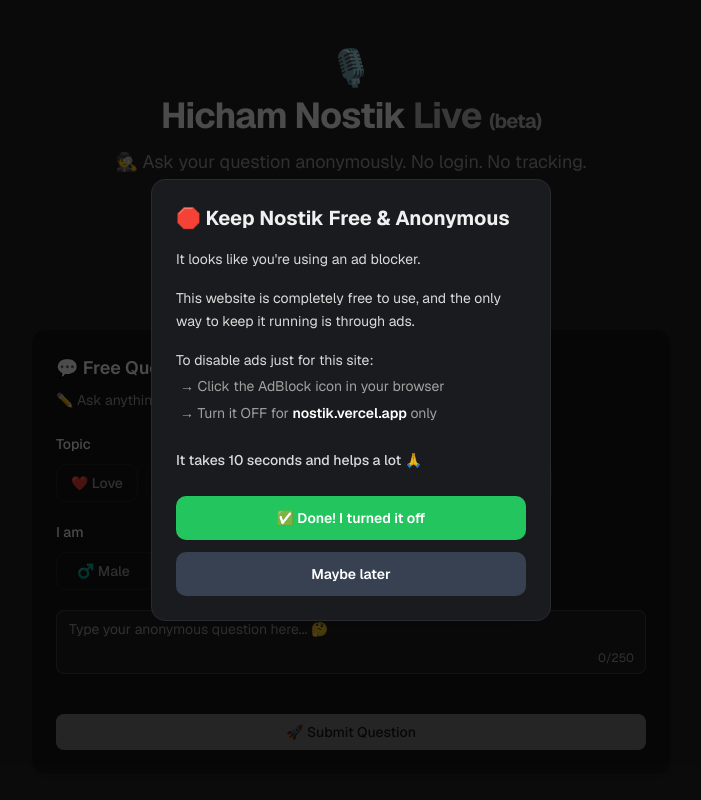
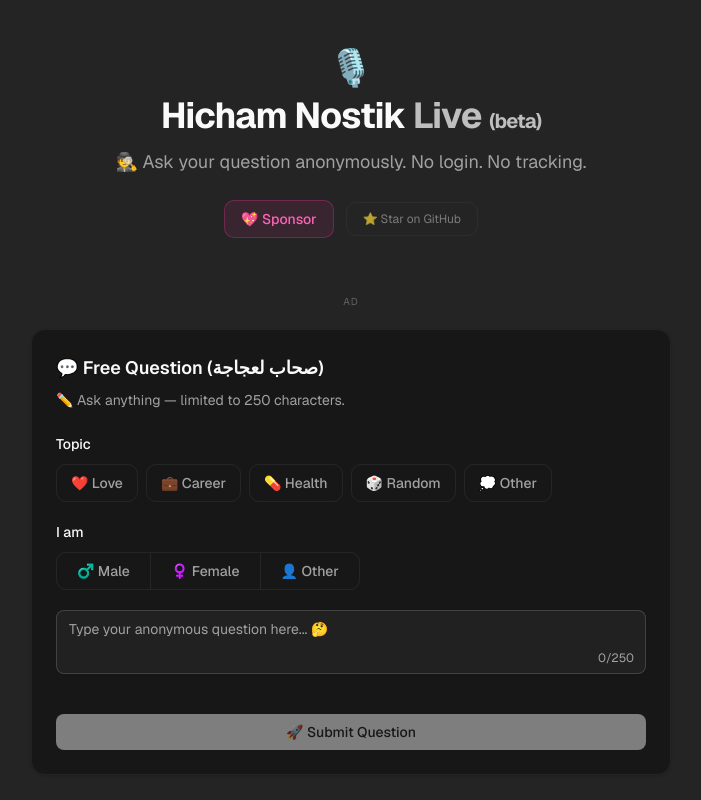
Before and after one commit to propre101/nostik_qa, a Next.js app: page / in a window 1280 px wide. Shown: the top 800 px of the page, without its empty margins (289-990 px from the left). Built offline with nearby package versions, Linux system fonts and the light colour scheme; no server answers; the database is empty.

Commit message:
remove adsblocker detect

```diff
--- a/src/components/adblock-detector.tsx
+++ /dev/null
@@ -1,108 +0,0 @@
-"use client";
-
-import { useEffect, useState } from "react";
-
-// A reliable, Next.js-friendly AdBlock detection method
-// We attempt to fetch a faux ad script URL. AdBlockers intercept the network request.
-async function checkAdBlocker(): Promise<boolean> {
-  try {
-    // This is a dummy request to a URL pattern universally blocked by AdBlockers
-    await fetch(
-      new Request("https://pagead2.googlesyndication.com/pagead/js/adsbygoogle.js", {
-        method: "HEAD",
-        mode: "no-cors",
-      })
-    );
-    // If the fetch succeeds (even opaquely with no-cors), it wasn't blocked
-    return false;
-  } catch (error) {
-    // If the fetch throws a network error, an extension like AdBlock intercepted and killed it
-    return true;
-  }
-}
-
-export function AdblockDetector() {
-  const [showModal, setShowModal] = useState(false);
-
-  useEffect(() => {
-    // Check if we should ignore based on localStorage (24h) or sessionStorage (this session)
-    const acceptedAt = localStorage.getItem("adblock_accepted");
-    if (acceptedAt) {
-      const timePassed = Date.now() - parseInt(acceptedAt, 10);
-      if (timePassed < 24 * 60 * 60 * 1000) {
-        return; // less than 24h passed
-      }
-    }
-
-    if (sessionStorage.getItem("adblock_ignored")) {
-      return; // already ignored this session
-    }
-
-    // Wait 300ms as requested, then run the network detection check
-    const timer = setTimeout(() => {
-      checkAdBlocker().then((isAdblockUsed) => {
-        if (isAdblockUsed) {
-          setShowModal(true);
-        }
-      });
-    }, 300);
-
-    return () => clearTimeout(timer);
-  }, []);
-
-  if (!showModal) return null;
-
-  const handleDone = () => {
-    localStorage.setItem("adblock_accepted", Date.now().toString());
-    setShowModal(false);
-  };
-
-  const handleLater = () => {
-    sessionStorage.setItem("adblock_ignored", "true");
-    setShowModal(false);
-  };
-
-  return (
-    <div className="fixed inset-0 z-[9999] flex items-center justify-center bg-black/70 p-4">
-      <div className="w-full max-w-[400px] rounded-[14px] border border-[#2a2b2f] bg-[#1a1b1e] p-6 text-[#f0f0f0] shadow-xl">
-        <h2 className="mb-4 text-xl font-bold flex items-center gap-2">
-          🛑 Keep Nostik Free & Anonymous
-        </h2>
-
-        <div className="mb-6 space-y-4 text-sm leading-relaxed text-[#f0f0f0]/90">
-          <p>It looks like you're using an ad blocker.</p>
-          <p>
-            This website is completely free to use, and
-            the only way to keep it running is through ads.
-          </p>
-          <div>
-            <p className="mb-1">To disable ads just for this site:</p>
-            <ul className="space-y-1 ml-1 text-muted-foreground">
-              <li>→ Click the AdBlock icon in your browser</li>
-              <li>
-                → Turn it OFF for <span className="font-semibold text-white">nostik.vercel.app</span> only
-              </li>
-            </ul>
-          </div>
-          <p className="pt-2 font-medium">It takes 10 seconds and helps a lot 🙏</p>
-        </div>
-
-        <div className="flex flex-col gap-3">
-          <button
-            onClick={handleDone}
-            className="w-full rounded-lg bg-[#22c55e] px-4 py-3 text-sm font-semibold text-white transition-colors hover:bg-[#22c55e]/90"
-          >
-            ✅ Done! I turned it off
-          </button>
-
-          <button
-            onClick={handleLater}
-            className="w-full rounded-lg bg-[#374151] px-4 py-3 text-sm font-semibold text-white transition-colors hover:bg-[#374151]/90"
-          >
-            Maybe later
-          </button>
-        </div>
-      </div>
-    </div>
-  );
-}
--- a/src/components/global-ads.tsx
+++ b/src/components/global-ads.tsx
@@ -2,7 +2,6 @@
 
 import { usePathname } from "next/navigation";
 import Script from "next/script";
-import { AdblockDetector } from "@/components/adblock-detector";
 
 export function GlobalAds() {
   const pathname = usePathname();
@@ -21,9 +20,6 @@
           strategy="afterInteractive"
         />
       )}
-
-      {/* AdBlock Detector */}
-      <AdblockDetector />
     </>
   );
 }
```
